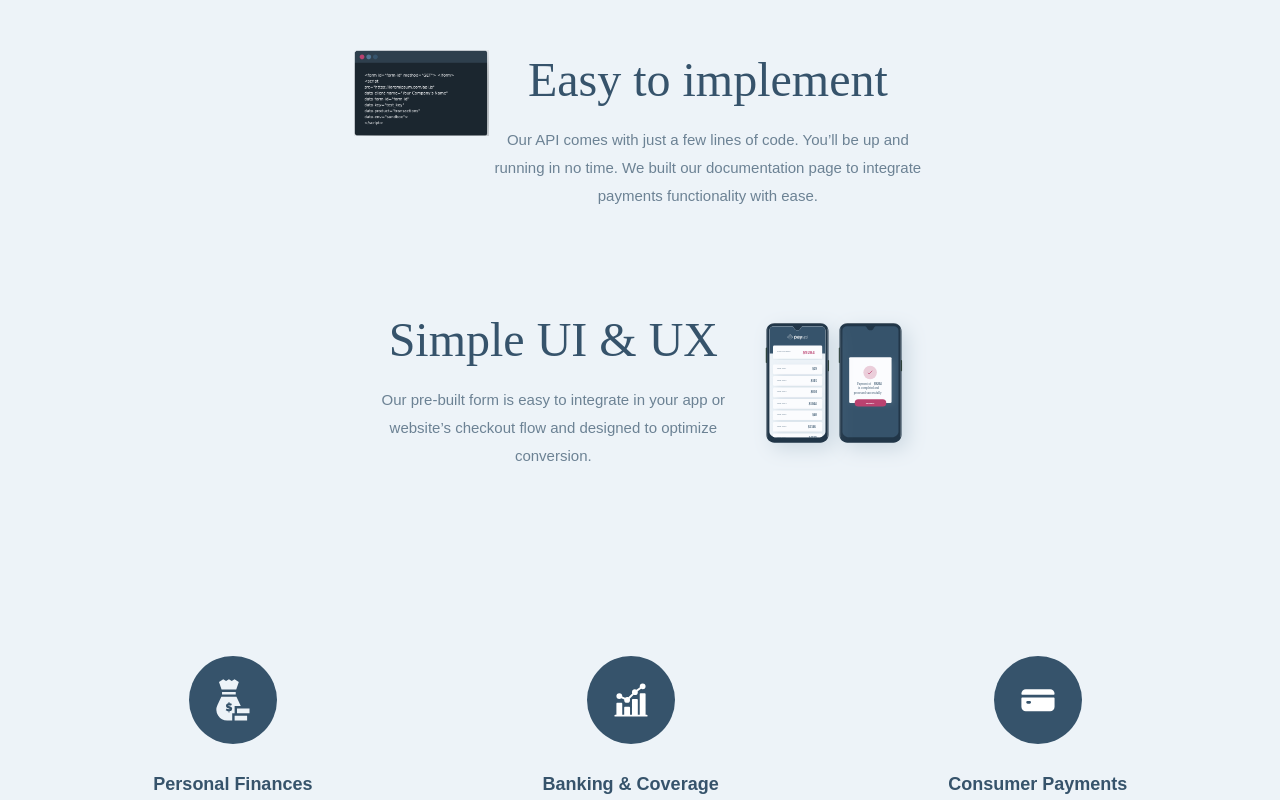
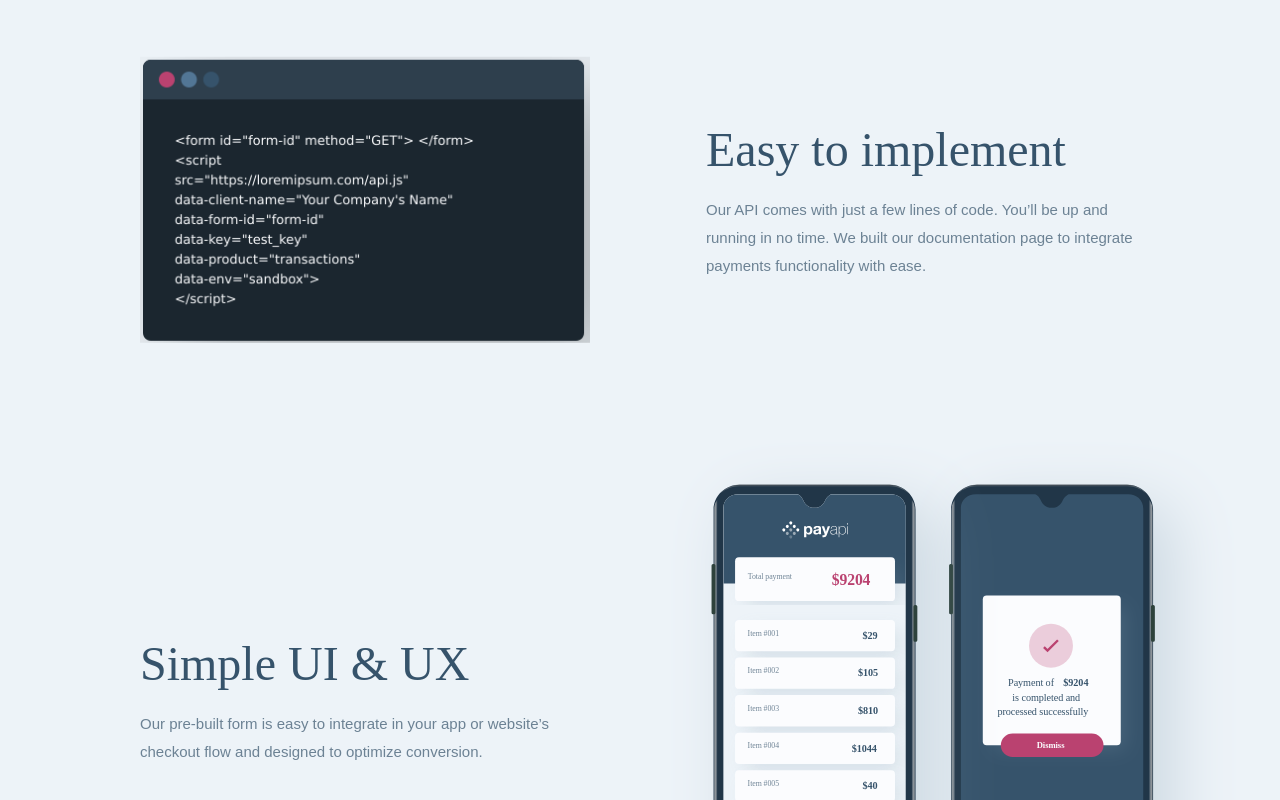
Before and after one commit to ittybe/payapi, a React (Create React App) app: page / in a window 1280 px wide. Shown: the part 1240-2040 px from the top of the page. Built offline with nearby package versions, Linux system fonts and the light colour scheme.

Commit message:
desktop styles

```diff
--- a/src/App.css
+++ b/src/App.css
@@ -75,7 +75,7 @@ footer::after {
         display: none;
     }
 
-    footer {
+    .footer__content-wrapper {
         display: flex;
         align-items: center;
     }
@@ -106,4 +106,9 @@ footer::after {
     header.page-margin-x {
         @apply mx-auto;
     }
+
+    .footer__content-wrapper {
+        @apply mx-auto;
+        max-width: var(--max-width-home-desktop);
+    }
 }
--- a/src/App.js
+++ b/src/App.js
@@ -65,6 +65,7 @@ export class App extends react.Component {
                         </Switch>
                     </div>
                     <footer className="text-center page-padding-x">
+                        <div className="footer__content-wrapper">
                             {/* logo */}
                             <div className="logo inline-block">
                                 <Link to="/">
@@ -97,6 +98,8 @@ export class App extends react.Component {
                                     <img src={twitter} alt="" />
                                 </a>
                             </div>
+                        </div>
+
                     </footer>
                 </div>
             </Router>
--- a/src/Home.css
+++ b/src/Home.css
@@ -187,7 +187,7 @@
         grid-template-columns: auto;
         grid-template-rows: 110px 50px auto;
     }
-    .pro img {
+    .pro__image {
         height: 88px;
         width: 88px;
         margin: auto;
@@ -252,13 +252,61 @@
     .business-allies__text-info {
         @apply mb-8;
     }
+
+    .text-under-image-section {
+        @apply my-0;
+        max-width: var(--max-width-home-desktop);
+    }
+    .text-under-image-section__info-wrapper {
+        @apply flex justify-center flex-col;
+        text-align: left;
+        width: 450px;
+    }
+    .text-under-image-section__heading--text-left {
+        text-align: left;
+    }
+    .text-under-image-section__image {
+        width: 100%;
+        position: relative;
+        top: 50%;
+        transform: translateY(-50%);
+    }
     .text-under-image-section__content-wrapper {
-        @apply flex;
+        /* @apply flex justify-start items-center; */
+        display: grid;
+        grid-template-columns: 450px 566px;
+        grid-template-rows: 500px;
     }
-    .text-under-image-section__content-wrapper--first {
-        flex-direction: row;
+    .text-under-image-section__info-wrapper--not-reversed {
+        @apply ml-auto;
     }
-    .text-under-image-section__content-wrapper--second {
-        flex-direction: row-reverse;
+    .text-under-image-section__image-wrapper--reverse {
+        grid-column-start: 2;
+        grid-column-end: 2;
+    }
+    .text-under-image-section__info-wrapper--reverse {
+        grid-column-start: 1;
+        grid-column-end: 1;
+        grid-row-start: 1;
+    }
+    .text-under-image-section__image-wrapper {
+        @apply m-0;
+    }
+    .text-under-image-section__image--second {
+        right: -80px;
+    }
+    .pros-section {
+        @apply mx-auto mt-0;
+        max-width: var(--max-width-home-desktop);
+    }
+    .pro {
+        grid-template-rows: 110px 70px auto;
+    }
+    .pro__image {
+        height: 106px;
+        width: 106px;
+    }
+    .pro__heading {
+        @apply mb-3 mt-7;
     }
 }
--- a/src/Home.js
+++ b/src/Home.js
@@ -64,14 +64,14 @@ export class Home extends react.Component {
                 </div>
                 {/* easy to implement section*/}
                 <div className="text-under-image-section page-margin-x">
-                    <div className="text-under-image-section__content-wrapper text-under-image-section__content-wrapper--first">
+                    <div className="text-under-image-section__content-wrapper ">
                         {/* image */}
                         <div className="text-under-image-section__image-wrapper mb-10">
                             <img className="text-under-image-section__image" src={easyToImp} alt="l" />
                         </div>
                         {/* text */}
-                        <div className="text-under-image-section__info-wrapper">
-                            <div className="text-under-image-section__heading text-blue">Easy to implement</div>
+                        <div className="text-under-image-section__info-wrapper text-under-image-section__info-wrapper--not-reversed">
+                            <div className="text-under-image-section__heading text-under-image-section__heading--text-left text-blue">Easy to implement</div>
                             <div className="text-under-image-section__text text-light-blue">Our API comes with just a few lines of code. You’ll be up and running in
                                 no time. We built our documentation page to integrate payments functionality
                                 with ease.</div>
@@ -79,14 +79,14 @@ export class Home extends react.Component {
                     </div>
                 </div>
                 <div className="text-under-image-section page-margin-x">
-                    <div className="text-under-image-section__content-wrapper text-under-image-section__content-wrapper--second">
+                    <div className="text-under-image-section__content-wrapper ">
                         {/* image */}
-                        <div className="text-under-image-section__image-wrapper mb-10">
-                            <img className="text-under-image-section__image" src={simpleUi} alt="l" />
+                        <div className="text-under-image-section__image-wrapper text-under-image-section__image-wrapper--reverse mb-10">
+                            <img className="text-under-image-section__image text-under-image-section__image--second" src={simpleUi} alt="l" />
                         </div>
                         {/* text */}
-                        <div className="text-under-image-section__info-wrapper">
-                            <div className="text-under-image-section__heading text-blue">Simple UI &amp; UX</div>
+                        <div className="text-under-image-section__info-wrapper text-under-image-section__info-wrapper--reverse">
+                            <div className="text-under-image-section__heading text-under-image-section__heading--text-left text-blue">Simple UI &amp; UX</div>
                             <div className="text-under-image-section__text text-light-blue">Our pre-built form is easy to integrate in your app or website’s checkout
                                 flow and designed to optimize conversion.</div>
                         </div>
@@ -98,10 +98,10 @@ export class Home extends react.Component {
                     <div className="pro">
                         {/* image */}
                         <div className="">
-                            <img src={personalFinances} alt="" />
+                            <img className="pro__image" src={personalFinances} alt="" />
                         </div>
                         {/* text */}
-                        <div className="text-blue font-bold mb-4">Personal Finances</div>
+                        <div className="pro__heading text-blue font-bold mb-4">Personal Finances</div>
                         <div className="text-light-blue">Consolidate financial data from multiple sources and categorize transactions up to
                             2 years of history. Analyze reports to reconcile activities in your account.
                         </div>
@@ -109,10 +109,10 @@ export class Home extends react.Component {
                     <div className="pro">
                         {/* image */}
                         <div className="">
-                            <img src={bankingAndCoverage} alt="" />
+                            <img className="pro__image" src={bankingAndCoverage} alt="" />
                         </div>
                         {/* text */}
-                        <div className="text-blue font-bold mb-4">Banking &amp; Coverage</div>
+                        <div className="pro__heading text-blue font-bold mb-4">Banking &amp; Coverage</div>
                         <div className="text-light-blue">With our platform, you can speed up account onboarding and support ongoing payments
                             for checking, savings, credit card, and brokerage accounts.
                         </div>
@@ -120,10 +120,10 @@ export class Home extends react.Component {
                     <div className="pro">
                         {/* image */}
                         <div className="">
-                            <img src={consumerPayments} alt="" />
+                            <img className="pro__image" src={consumerPayments} alt="" />
                         </div>
                         {/* text */}
-                        <div className="text-blue font-bold mb-4">Consumer Payments</div>
+                        <div className="pro__heading text-blue font-bold mb-4">Consumer Payments</div>
                         <div className="text-light-blue">It’s easier to set up secure bank payments with us through a flow designed with the
                             user experience in mind. Customers could instantly authenticate their account.
                         </div>
```
Lines whose indentation alone changed are shown as unchanged.
